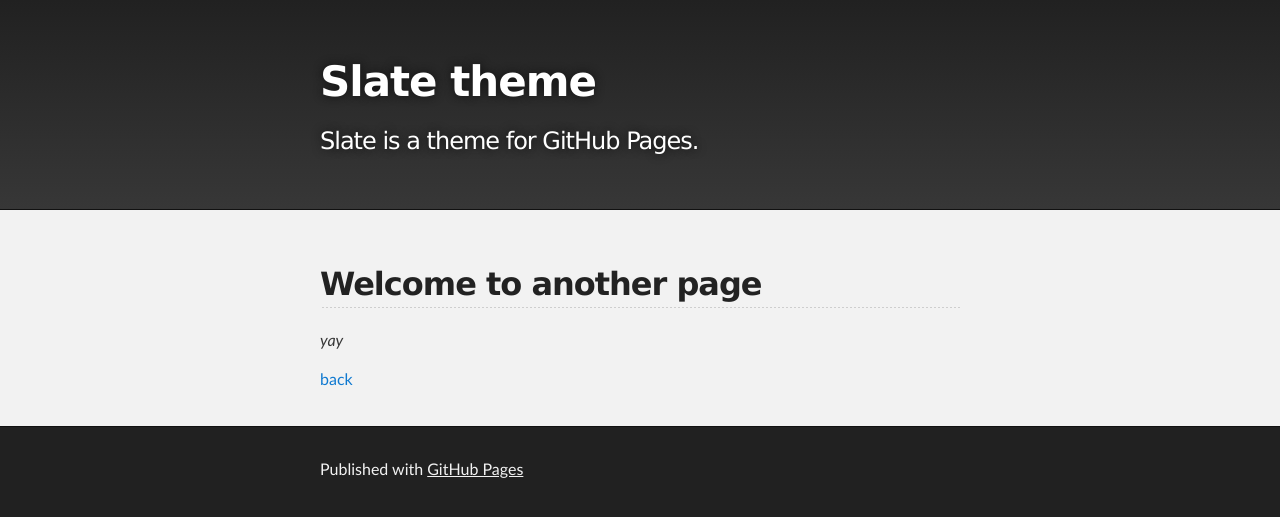
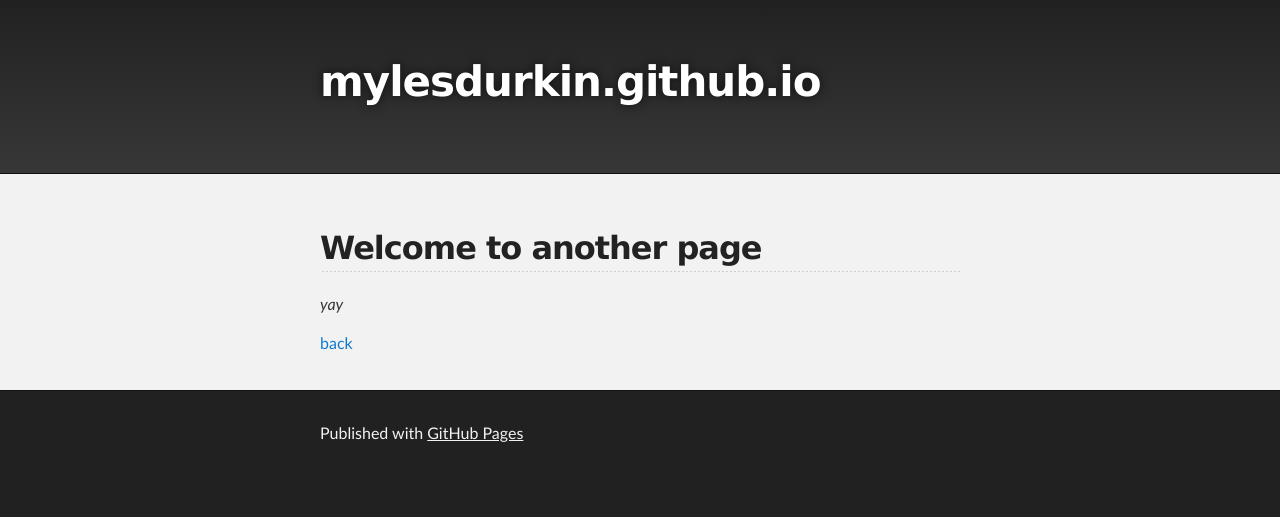
Before and after one commit to mylesdurkin/mylesdurkin.github.io, a Jekyll site: the page built from another-page.md, in a window 1280 px wide. Shown: the top 517 px of the page. Built offline with Jekyll 4.4.1, drawn with Linux system fonts in a browser that asks for light colours; the repository's description, which GitHub fills in, is left out; our own code applies the rules of GitHub Pages for plain Markdown files.

Commit message:
Update _config.yml

```diff
--- a/_config.yml
+++ b/_config.yml
@@ -1,5 +1,4 @@
-title: Slate theme
-description: Slate is a theme for GitHub Pages.
+
 show_downloads: false
 google_analytics:
 theme: jekyll-theme-slate
```
